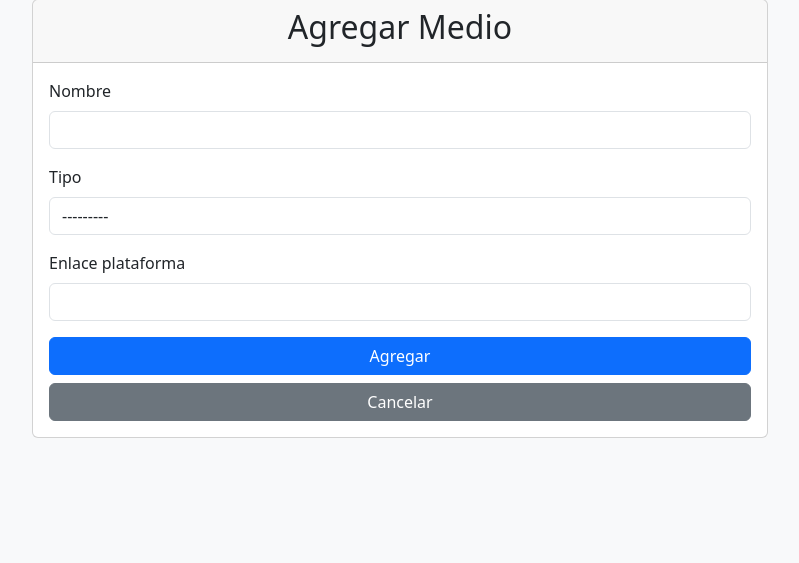
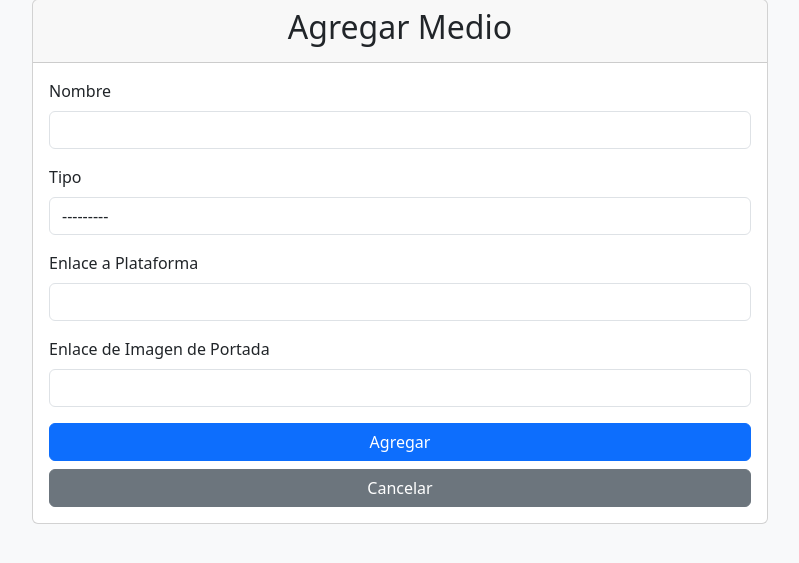
Before and after one commit to FelipeMal/MediaTrack, a Django app: page /medio/agregar/ in a window 1280 px wide. Shown: the part 81-644 px from the top of the page, without its empty margins (240-1039 px from the left). Run offline with Django 5.2, Linux system fonts and the light colour scheme; a user stored in the database is signed in.

Commit message:
agrega imagen portada

```diff
--- a/mediatrack_app/forms.py
+++ b/mediatrack_app/forms.py
@@ -22,11 +22,12 @@ class LoginForm(AuthenticationForm):
 class MediaForm(forms.ModelForm):
     class Meta:
         model = Media
-        fields = ['nombre', 'tipo', 'enlace_plataforma', 'total_capitulos', 'duracion_minutos']
+        fields = ['nombre', 'tipo', 'enlace_plataforma', 'imagen_url', 'total_capitulos', 'duracion_minutos']
         widgets = {
             'nombre': forms.TextInput(attrs={'class': 'form-control'}),
             'tipo': forms.Select(attrs={'class': 'form-control', 'onchange': 'toggleFields()'}),
             'enlace_plataforma': forms.URLInput(attrs={'class': 'form-control'}),
+            'imagen_url': forms.URLInput(attrs={'class': 'form-control'}),
             'total_capitulos': forms.NumberInput(attrs={'class': 'form-control'}),
             'duracion_minutos': forms.NumberInput(attrs={'class': 'form-control'}),
         }
--- a/mediatrack_app/models.py
+++ b/mediatrack_app/models.py
@@ -23,7 +23,7 @@ class Media(models.Model):
     usuario = models.ForeignKey(Usuario, on_delete=models.CASCADE, related_name='medios')
     nombre = models.CharField(max_length=200)
     tipo = models.CharField(max_length=20, choices=TIPO_CHOICES)
-    enlace_plataforma = models.URLField(blank=True)
+    enlace_plataforma = models.URLField(blank=True, verbose_name='Enlace a Plataforma')
 
     # Campos específicos según el tipo
     total_capitulos = models.PositiveIntegerField(
@@ -37,6 +37,9 @@ class Media(models.Model):
         help_text='Duración en minutos (solo para películas)'
     )
 
+    # Campo para el enlace de la imagen de portada
+    imagen_url = models.URLField(blank=True, verbose_name='Enlace de Imagen de Portada')
+
     fecha_creacion = models.DateTimeField(auto_now_add=True)
     fecha_actualizacion = models.DateTimeField(auto_now=True)
 
--- a/mediatrack_app/templates/mediatrack_app/dashboard.html
+++ b/mediatrack_app/templates/mediatrack_app/dashboard.html
@@ -17,6 +17,9 @@
                 {% for medio in medios %}
                     <div class="col">
                         <div class="card h-100">
+                            {% if medio.imagen_url %}
+                                <img src="{{ medio.imagen_url }}" class="card-img-top" alt="Portada de {{ medio.nombre }}">
+                            {% endif %}
                             <div class="card-body">
                                 <h5 class="card-title">{{ medio.nombre }}</h5>
                                 <h6 class="card-subtitle mb-2 text-muted">{{ medio.get_tipo_display }}</h6>
```
Also changed, not shown: db.sqlite3, mediatrack_app/migrations/0004_media_imagen_url_alter_media_enlace_plataforma.py (added).
